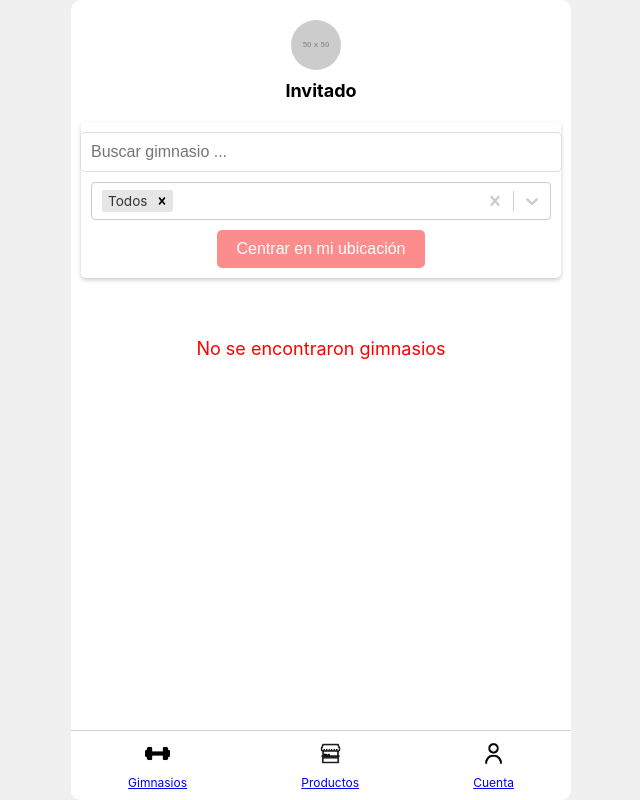
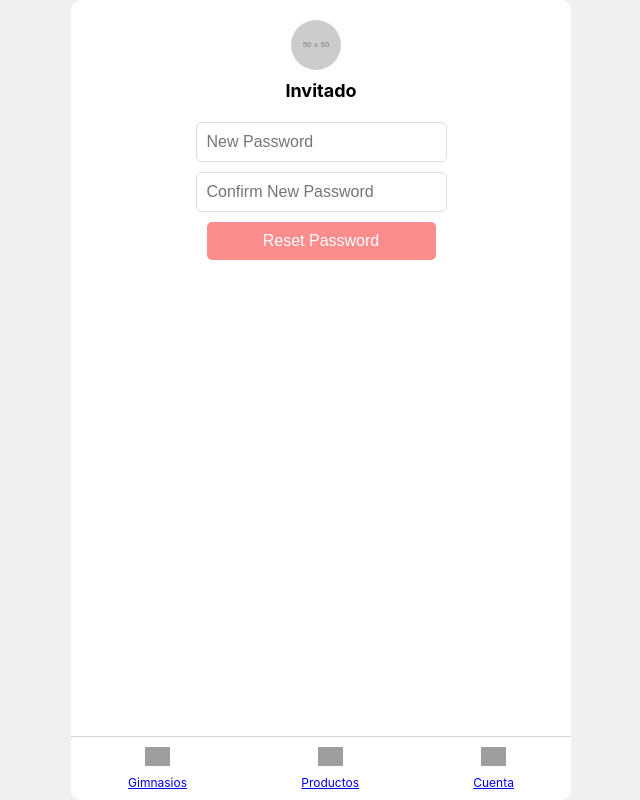
Before and after one commit to UPTCSebastianBarrera/gympass, a React (Create React App) app: page /reset-password/1 in a window 1280 px wide. Before the commit this address led to /gyms. Shown: the whole page, without its empty margins (319-959 px from the left). Built offline with nearby package versions, Linux system fonts and the light colour scheme; no server answers; grey boxes are pictures that could not be loaded; the HTML template or start-up script is replaced by a standard one.

Commit message:
Se agrego front para recuperar contraseña

```diff
--- a/src/App.js
+++ b/src/App.js
@@ -13,6 +13,7 @@ import Map from "./pages/Map";
 import Market from "./pages/Market";
 import AdminDashboard from "./pages/AdminDashboard";
 import BookingPage from "./pages/BookingPage";
+import ResetPassword from "./pages/ResetPassword"; // Import the ResetPassword component
 import "./App.css";
 
 const fetchUserDataFromLocalStorage = () => {
@@ -42,6 +43,7 @@ const App = () => {
   const handleLoginSubmit = async (emailOrName, password) => {
     try {
       const response = await axios.post(
+        //https://gympass-backend.vercel.app
         "https://gympass-backend.vercel.app/api/users/login",
         { emailOrName, password }
       );
@@ -124,6 +126,7 @@ const App = () => {
               }
             />
             <Route path="/booking" element={<BookingPage />} />
+            <Route path="/reset-password/:token" element={<ResetPassword />} /> {/* Add this route */}
             <Route path="*" element={<Navigate to="/gyms" />} />
           </Routes>
         </div>
--- a/src/components/GymCRUD.js
+++ b/src/components/GymCRUD.js
@@ -24,6 +24,7 @@ const GymCRUD = () => {
 
   const fetchGyms = async () => {
     try {
+      //https://gympass-backend.vercel.app
       const { data } = await axios.get('https://gympass-backend.vercel.app/api/admin/gyms');
       setGyms(data);
     } catch (error) {
--- /dev/null
+++ b/src/components/PasswordRecovery.css
@@ -0,0 +1,48 @@
+.password-recovery {
+    padding: 20px;
+    background-color: white;
+    border: 1px solid #ddd;
+    border-radius: 5px;
+    width: 300px;
+    margin: 0 auto;
+    box-shadow: 0 2px 4px rgba(0, 0, 0, 0.1);
+    text-align: center;
+  }
+
+  .password-recovery form {
+    display: flex;
+    flex-direction: column;
+    align-items: center;
+  }
+
+  .password-recovery input[type="email"] {
+    width: 95%;
+    padding: 10px;
+    margin-bottom: 10px;
+    font-size: 16px;
+    border: 1px solid #ddd;
+    border-radius: 5px;
+  }
+
+  .password-recovery button {
+    width: 100%;
+    padding: 10px;
+    margin-bottom: 10px;
+    background-color: #FD8D8D;
+    color: white;
+    border: none;
+    cursor: pointer;
+    font-size: 16px;
+    border-radius: 5px;
+  }
+
+  .password-recovery p {
+    margin-top: 10px;
+    color: #333;
+    font-size: 14px;
+  }
+
+  .password-recovery button[type="button"] {
+    background-color: #ddd;
+    color: black;
+  }
--- /dev/null
+++ b/src/components/PasswordRecovery.js
@@ -0,0 +1,37 @@
+import React, { useState } from 'react';
+import axios from 'axios';
+import './PasswordRecovery.css';
+
+const PasswordRecovery = ({ onClose }) => {
+  const [email, setEmail] = useState('');
+  const [message, setMessage] = useState('');
+
+  const handleSubmit = async (e) => {
+    e.preventDefault();
+    try {
+      const response = await axios.post(`https://gympass-backend.vercel.app/api/users/recover`, { email });
+      setMessage('Email de recuperacion de contraseña enviado.');
+    } catch (error) {
+      setMessage('Error al enviar el email.');
+    }
+  };
+
+  return (
+    <div className="password-recovery">
+      <form onSubmit={handleSubmit}>
+        <input
+          type="email"
+          placeholder="Ingresa tu email"
+          value={email}
+          onChange={(e) => setEmail(e.target.value)}
+          required
+        />
+        <button type="submit">Recuperar contraseña</button>
+      </form>
+      {message && <p>{message}</p>}
+      <button type="button" onClick={onClose}>Cerrar</button>
+    </div>
+  );
+};
+
+export default PasswordRecovery;
--- a/src/pages/Login.js
+++ b/src/pages/Login.js
@@ -1,4 +1,5 @@
 import React, { useState } from 'react';
+import PasswordRecovery from '../components/PasswordRecovery'; // Import the PasswordRecovery component
 import './Login.css';
 
 const Login = ({ isLoggedIn, userData, handleLoginSubmit, handleLogout, handleRegisterSubmit }) => {
@@ -12,6 +13,7 @@ const Login = ({ isLoggedIn, userData, handleLoginSubmit, handleLogout, handleRe
   const [profilePic, setProfilePic] = useState(null);
   const [profilePicPreview, setProfilePicPreview] = useState('https://via.placeholder.com/50');
   const [showPassword, setShowPassword] = useState(false);
+  const [isRecoveringPassword, setIsRecoveringPassword] = useState(false); // New state for password recovery
 
   const handleRegisterClick = () => {
     setIsRegistering(true);
@@ -93,7 +95,6 @@ const Login = ({ isLoggedIn, userData, handleLoginSubmit, handleLogout, handleRe
               />
               <label className="show-password">
                 <input
-
                   type="checkbox"
                   checked={showPassword}
                   onChange={() => setShowPassword(!showPassword)}
@@ -103,7 +104,8 @@ const Login = ({ isLoggedIn, userData, handleLoginSubmit, handleLogout, handleRe
               <button className="login-button" type="submit">Ingresar</button>
               <button className="register-button" onClick={handleRegisterClick}>Registrarse</button>
             </form>
-
+            <a href="#!" onClick={() => setIsRecoveringPassword(true)}>¿Olvidaste tu contraseña?</a> {/* Link for password recovery */}
+            {isRecoveringPassword && <PasswordRecovery onClose={() => setIsRecoveringPassword(false)} />}
           </>
         ) : (
           <>
--- a/src/pages/Market.js
+++ b/src/pages/Market.js
@@ -10,6 +10,7 @@ const Market = () => {
 
   useEffect(() => {
     const fetchSupplements = async () => {
+      //https://gympass-backend.vercel.app
       const { data } = await axios.get('https://gympass-backend.vercel.app/api/supplements');
       setSupplements(data);
     };
--- /dev/null
+++ b/src/pages/ResetPassword.css
@@ -0,0 +1,38 @@
+/* src/pages/ResetPassword.css */
+.reset-password {
+    display: flex;
+    flex-direction: column;
+    align-items: center;
+    margin: 20px;
+  }
+
+  .reset-password form {
+    display: flex;
+    flex-direction: column;
+    align-items: center;
+  }
+
+  .reset-password input {
+    width: 100%;
+    padding: 10px;
+    margin-bottom: 10px;
+    font-size: 16px;
+    border: 1px solid #ddd;
+    border-radius: 5px;
+  }
+
+  .reset-password button {
+    width: 100%;
+    padding: 10px;
+    background-color: #FD8D8D;
+    color: white;
+    border: none;
+    cursor: pointer;
+    font-size: 16px;
+    border-radius: 5px;
+  }
+
+  .reset-password p {
+    margin-top: 10px;
+    color: red;
+  }
--- /dev/null
+++ b/src/pages/ResetPassword.js
@@ -0,0 +1,52 @@
+// src/pages/ResetPassword.js
+import React, { useState } from 'react';
+import { useParams } from 'react-router-dom';
+import axios from 'axios';
+import './ResetPassword.css';
+
+const ResetPassword = () => {
+  const { token } = useParams();
+  const [password, setPassword] = useState('');
+  const [confirmPassword, setConfirmPassword] = useState('');
+  const [message, setMessage] = useState('');
+
+  const handleSubmit = async (e) => {
+    e.preventDefault();
+    if (password !== confirmPassword) {
+      setMessage('Passwords do not match');
+      return;
+    }
+
+    try {
+      await axios.post(`https://gympass-backend.vercel.app/api/users/reset-password/${token}`, { password });
+      setMessage('Password has been reset');
+    } catch (error) {
+      setMessage('Error resetting password');
+    }
+  };
+
+  return (
+    <div className="reset-password">
+      <form onSubmit={handleSubmit}>
+        <input
+          type="password"
+          placeholder="New Password"
+          value={password}
+          onChange={(e) => setPassword(e.target.value)}
+          required
+        />
+        <input
+          type="password"
+          placeholder="Confirm New Password"
+          value={confirmPassword}
+          onChange={(e) => setConfirmPassword(e.target.value)}
+          required
+        />
+        <button type="submit">Reset Password</button>
+      </form>
+      {message && <p>{message}</p>}
+    </div>
+  );
+};
+
+export default ResetPassword;
--- a/src/services/App/userAuth.js
+++ b/src/services/App/userAuth.js
@@ -8,6 +8,7 @@ export const fetchUserDataFromLocalStorage = () => {
 // En userAuth.js o un archivo similar
 export const loginUser = async (emailOrName, password, setUserData, setIsLoggedIn) => {
   try {
+    //https://gympass-backend.vercel.app
     const response = await axios.post('https://gympass-backend.vercel.app/api/users/login', { emailOrName, password });
     const data = response.data;
     const isAdmin = data.email === 'administrador@gmail.com';
--- a/src/services/Gym/gymService.js
+++ b/src/services/Gym/gymService.js
@@ -1,5 +1,5 @@
 import axios from 'axios';
-
+//https://gympass-backend.vercel.app
 const API_URL = 'https://gympass-backend.vercel.app/api/gyms';
 
 export const getGyms = async () => {
--- a/src/services/Map/fetchGyms.js
+++ b/src/services/Map/fetchGyms.js
@@ -3,6 +3,7 @@ import geocodeAddress from './geoLocalization';
 
 const fetchGyms = async () => {
   try {
+    //https://gympass-backend.vercel.app
     const { data } = await axios.get('https://gympass-backend.vercel.app/api/gyms', { timeout: 10000 });
     const gymsWithCoords = await Promise.all(
       data.map(async (gym) => {
```
Also changed, not shown: package.json (+2 -6 lines).
